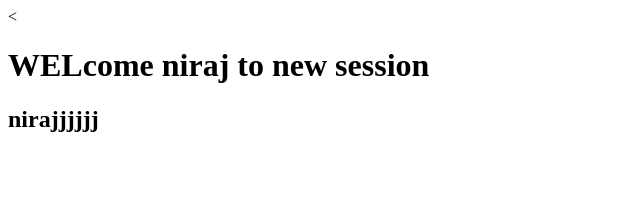
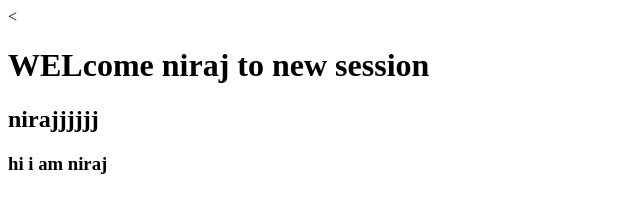
Before and after one commit to nirajmalpani/html_project, a plain HTML site: page index.html in a window 1280 px wide. Shown: the whole page, without its empty margins (0-640 px from the left). Drawn offline with Linux system fonts and the light colour scheme.

Commit message:
adding h3

```diff
--- a/index.html
+++ b/index.html
@@ -7,6 +7,7 @@
   <body>
     <h1>WELcome niraj to new session</h1>
     <h2>nirajjjjjj</h2>
+    <h3>hi i am niraj </h3>
 
   </body>
 </html>
```
